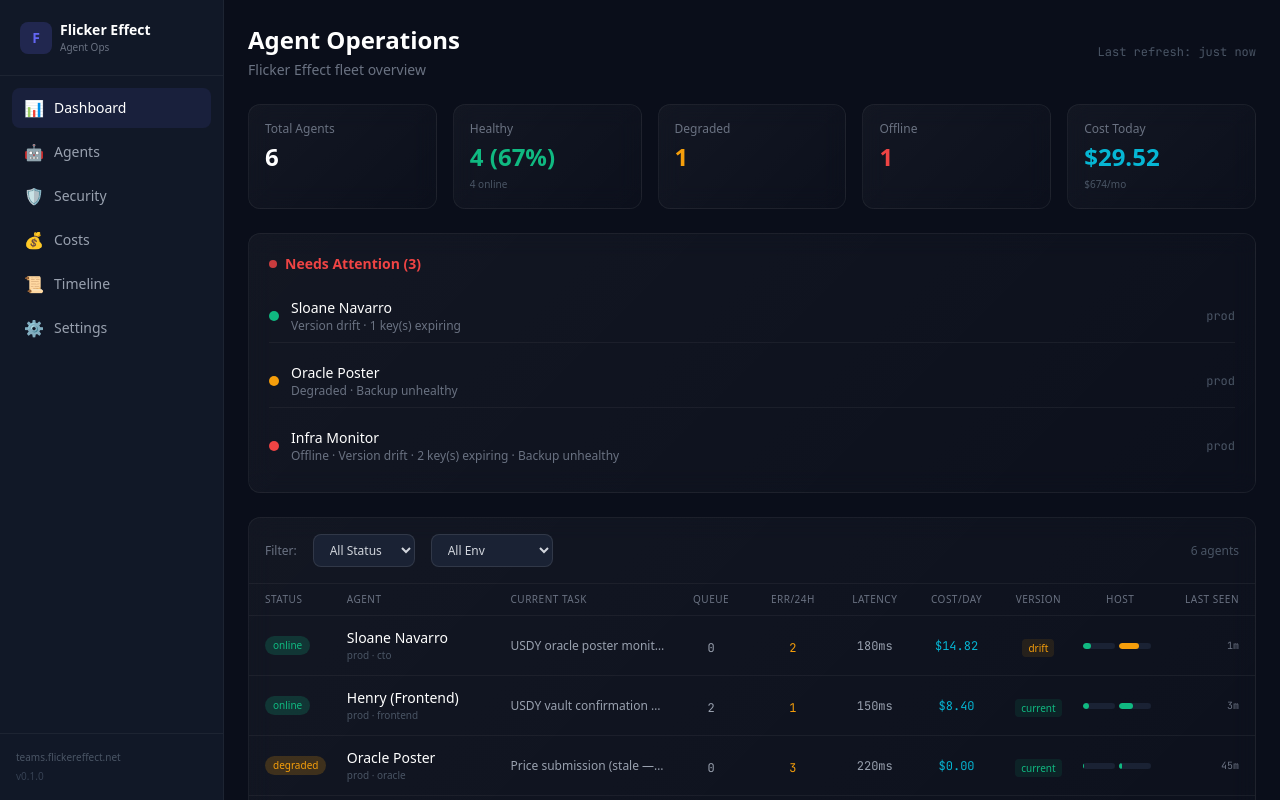
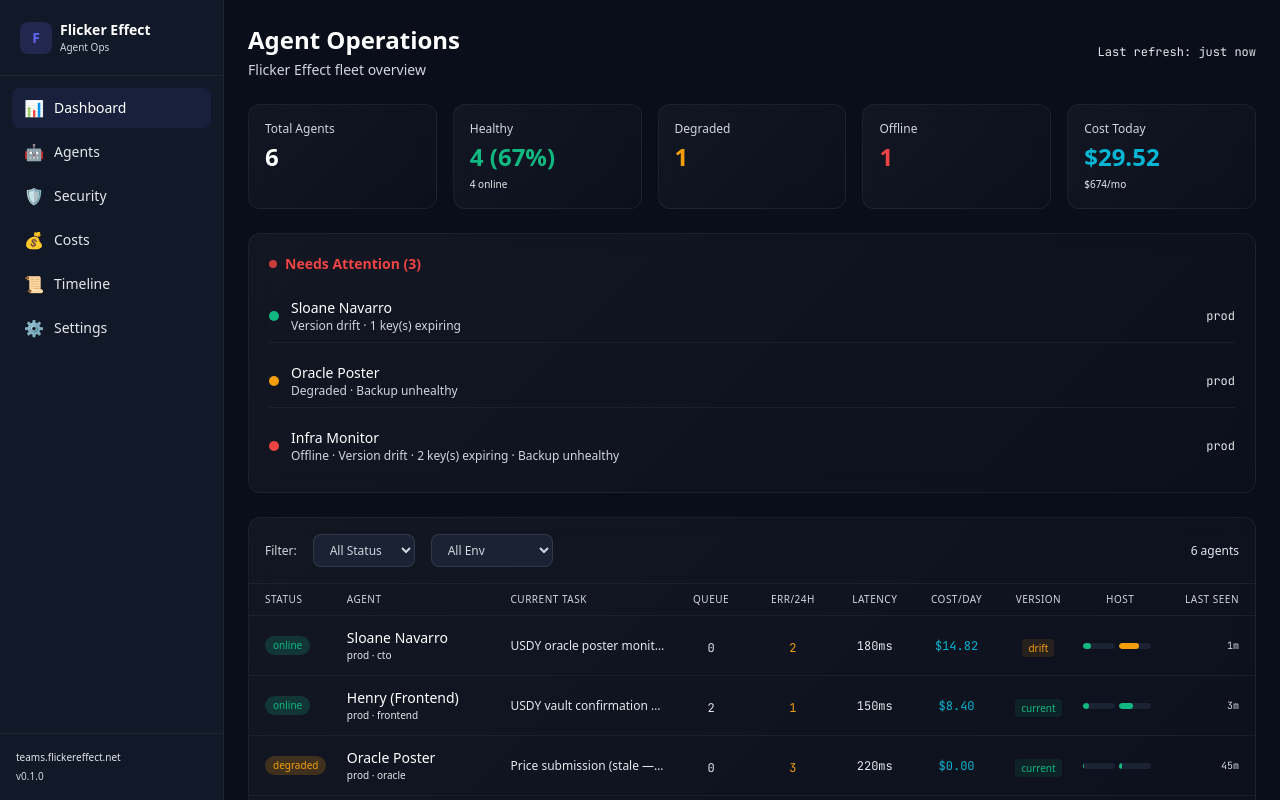
Before and after one commit to FlickerEffect/agent-ops, a Next.js app: page / in a window 1280 px wide. Shown: the top 800 px of the page. Built offline with nearby package versions, Linux system fonts and the light colour scheme.

Commit message:
Fix: bump text contrast across all components
gray-700 → gray-500, gray-600 → gray-400, gray-500 → gray-300, gray-400 → gray-200
Much more readable against the dark background.

```diff
--- a/src/app/globals.css
+++ b/src/app/globals.css
@@ -16,7 +16,7 @@
 }
 
 html { scroll-behavior: smooth; }
-body { background: #0a0e1a; color: #e2e8f0; }
+body { background: #0a0e1a; color: #f1f5f9; }
 
 .glass {
   background: linear-gradient(135deg, rgba(255,255,255,0.04) 0%, rgba(255,255,255,0.01) 100%);
--- a/src/app/page.tsx
+++ b/src/app/page.tsx
@@ -11,9 +11,9 @@ export default function Home() {
         <header className="flex items-center justify-between">
           <div>
             <h1 className="text-2xl font-bold text-white">Agent Operations</h1>
-            <p className="text-sm text-gray-500 mt-1">Flicker Effect fleet overview</p>
+            <p className="text-sm text-gray-300 mt-1">Flicker Effect fleet overview</p>
           </div>
-          <div className="text-xs text-gray-600 font-mono">
+          <div className="text-xs text-gray-200 font-mono">
             Last refresh: just now
           </div>
         </header>
--- a/src/components/AgentDetail.tsx
+++ b/src/components/AgentDetail.tsx
@@ -17,11 +17,11 @@ export function AgentDetail({ agent: a, onClose }: { agent: Agent; onClose: () =
               <StatusDot status={a.status} />
               <h2 className="text-lg font-bold text-white">{a.name}</h2>
             </div>
-            <div className="text-xs text-gray-500 mt-1">
+            <div className="text-xs text-gray-300 mt-1">
               {a.id} · {a.environment} · {a.tags.join(", ")}
             </div>
           </div>
-          <button onClick={onClose} className="text-gray-500 hover:text-white text-xl">✕</button>
+          <button onClick={onClose} className="text-gray-300 hover:text-white text-xl">✕</button>
         </div>
 
         <div className="p-5 space-y-6">
@@ -143,7 +143,7 @@ export function AgentDetail({ agent: a, onClose }: { agent: Agent; onClose: () =
                   <TimelineIcon type={e.type} />
                   <div>
                     <div className="text-xs text-gray-300">{e.message}</div>
-                    <div className="text-[10px] text-gray-600 font-mono">{formatTime(e.time)}</div>
+                    <div className="text-[10px] text-gray-200 font-mono">{formatTime(e.time)}</div>
                   </div>
                 </div>
               ))}
@@ -158,7 +158,7 @@ export function AgentDetail({ agent: a, onClose }: { agent: Agent; onClose: () =
 function Section({ title, children }: { title: string; children: React.ReactNode }) {
   return (
     <div>
-      <h3 className="text-xs text-gray-500 uppercase tracking-wider mb-3 font-semibold">{title}</h3>
+      <h3 className="text-xs text-gray-300 uppercase tracking-wider mb-3 font-semibold">{title}</h3>
       <div className="glass rounded-xl p-4 space-y-2">{children}</div>
     </div>
   );
@@ -167,7 +167,7 @@ function Section({ title, children }: { title: string; children: React.ReactNode
 function KV({ label, value, warn, mono }: { label: string; value: string; warn?: boolean; mono?: boolean }) {
   return (
     <div className="flex items-center justify-between text-sm">
-      <span className="text-gray-500 text-xs">{label}</span>
+      <span className="text-gray-300 text-xs">{label}</span>
       <span className={`text-xs ${warn ? "text-yellow" : "text-gray-300"} ${mono ? "font-mono" : ""}`}>
         {value}
       </span>
@@ -179,11 +179,11 @@ function ResourceBar({ label, value }: { label: string; value: number }) {
   const color = value > 80 ? "bg-red" : value > 60 ? "bg-yellow" : "bg-green";
   return (
     <div className="flex items-center gap-3">
-      <span className="text-xs text-gray-500 w-10">{label}</span>
+      <span className="text-xs text-gray-300 w-10">{label}</span>
       <div className="flex-1 h-2 bg-surface-2 rounded-full overflow-hidden">
         <div className={`h-full ${color} rounded-full transition-all`} style={{ width: `${value}%` }} />
       </div>
-      <span className="text-xs text-gray-400 font-mono w-10 text-right">{value}%</span>
+      <span className="text-xs text-gray-200 font-mono w-10 text-right">{value}%</span>
     </div>
   );
 }
--- a/src/components/AgentTable.tsx
+++ b/src/components/AgentTable.tsx
@@ -21,7 +21,7 @@ export function AgentTable() {
       <div className="glass rounded-xl overflow-hidden">
         {/* Filters */}
         <div className="flex items-center gap-4 p-4 border-b border-white/5">
-          <span className="text-xs text-gray-500">Filter:</span>
+          <span className="text-xs text-gray-300">Filter:</span>
           <select
             value={statusFilter}
             onChange={(e) => setStatusFilter(e.target.value as AgentStatus | "all")}
@@ -43,11 +43,11 @@ export function AgentTable() {
             <option value="staging">Staging</option>
             <option value="dev">Development</option>
           </select>
-          <div className="ml-auto text-xs text-gray-600">{filtered.length} agents</div>
+          <div className="ml-auto text-xs text-gray-200">{filtered.length} agents</div>
         </div>
 
         {/* Header */}
-        <div className="grid grid-cols-12 gap-2 px-4 py-2 text-[10px] text-gray-500 uppercase tracking-wider border-b border-white/5">
+        <div className="grid grid-cols-12 gap-2 px-4 py-2 text-[10px] text-gray-300 uppercase tracking-wider border-b border-white/5">
           <div className="col-span-1">Status</div>
           <div className="col-span-2">Agent</div>
           <div className="col-span-2">Current Task</div>
@@ -72,24 +72,24 @@ export function AgentTable() {
             </div>
             <div className="col-span-2">
               <div className="text-sm text-white font-medium truncate">{a.name}</div>
-              <div className="text-[10px] text-gray-600">
+              <div className="text-[10px] text-gray-200">
                 {a.environment} · {a.tags[0]}
               </div>
             </div>
-            <div className="col-span-2 text-xs text-gray-400 truncate self-center">
+            <div className="col-span-2 text-xs text-gray-200 truncate self-center">
               {a.currentTask || "—"}
             </div>
             <div className="col-span-1 text-center self-center">
-              <span className={`text-xs font-mono ${a.queueDepth > 3 ? "text-yellow" : "text-gray-400"}`}>
+              <span className={`text-xs font-mono ${a.queueDepth > 3 ? "text-yellow" : "text-gray-200"}`}>
                 {a.queueDepth}
               </span>
             </div>
             <div className="col-span-1 text-center self-center">
-              <span className={`text-xs font-mono ${a.errors24h > 5 ? "text-red" : a.errors24h > 0 ? "text-yellow" : "text-gray-500"}`}>
+              <span className={`text-xs font-mono ${a.errors24h > 5 ? "text-red" : a.errors24h > 0 ? "text-yellow" : "text-gray-300"}`}>
                 {a.errors24h}
               </span>
             </div>
-            <div className="col-span-1 text-center self-center text-xs font-mono text-gray-400">
+            <div className="col-span-1 text-center self-center text-xs font-mono text-gray-200">
               {a.apiLatency > 0 ? `${a.apiLatency}ms` : "—"}
             </div>
             <div className="col-span-1 text-center self-center text-xs font-mono text-cyan">
@@ -105,7 +105,7 @@ export function AgentTable() {
             <div className="col-span-1 text-center self-center">
               <HostMini cpu={a.host.cpu} ram={a.host.ram} />
             </div>
-            <div className="col-span-1 text-right self-center text-[10px] text-gray-500 font-mono">
+            <div className="col-span-1 text-right self-center text-[10px] text-gray-300 font-mono">
               {timeAgo(a.lastSeen)}
             </div>
           </div>
--- a/src/components/FleetSummary.tsx
+++ b/src/components/FleetSummary.tsx
@@ -18,12 +18,12 @@ export function FleetSummaryCards() {
       <SummaryCard
         label="Degraded"
         value={s.degraded}
-        color={s.degraded > 0 ? "text-yellow" : "text-gray-500"}
+        color={s.degraded > 0 ? "text-yellow" : "text-gray-300"}
       />
       <SummaryCard
         label="Offline"
         value={s.offline + s.stuck}
-        color={s.offline + s.stuck > 0 ? "text-red" : "text-gray-500"}
+        color={s.offline + s.stuck > 0 ? "text-red" : "text-gray-300"}
       />
       <SummaryCard
         label="Cost Today"
@@ -48,9 +48,9 @@ function SummaryCard({
 }) {
   return (
     <div className="glass rounded-xl p-4">
-      <div className="text-xs text-gray-500 mb-1">{label}</div>
+      <div className="text-xs text-gray-300 mb-1">{label}</div>
       <div className={`text-2xl font-bold ${color}`}>{value}</div>
-      {sub && <div className="text-[10px] text-gray-600 mt-1">{sub}</div>}
+      {sub && <div className="text-[10px] text-gray-200 mt-1">{sub}</div>}
     </div>
   );
 }
--- a/src/components/NeedsAttention.tsx
+++ b/src/components/NeedsAttention.tsx
@@ -17,10 +17,10 @@ export function NeedsAttention() {
               <StatusDot status={a.status} />
               <div>
                 <div className="text-sm text-white font-medium">{a.name}</div>
-                <div className="text-xs text-gray-500">{getReasons(a).join(" · ")}</div>
+                <div className="text-xs text-gray-300">{getReasons(a).join(" · ")}</div>
               </div>
             </div>
-            <div className="text-xs text-gray-600 font-mono">
+            <div className="text-xs text-gray-200 font-mono">
               {a.environment}
             </div>
           </div>
--- a/src/components/Sidebar.tsx
+++ b/src/components/Sidebar.tsx
@@ -10,7 +10,7 @@ export function Sidebar() {
           </div>
           <div>
             <div className="text-sm font-semibold text-white">Flicker Effect</div>
-            <div className="text-[10px] text-gray-500">Agent Ops</div>
+            <div className="text-[10px] text-gray-300">Agent Ops</div>
           </div>
         </div>
       </div>
@@ -25,8 +25,8 @@ export function Sidebar() {
       </nav>
 
       <div className="p-4 border-t border-white/5">
-        <div className="text-[10px] text-gray-600">teams.flickereffect.net</div>
-        <div className="text-[10px] text-gray-700 mt-1">v0.1.0</div>
+        <div className="text-[10px] text-gray-200">teams.flickereffect.net</div>
+        <div className="text-[10px] text-gray-300 mt-1">v0.1.0</div>
       </div>
     </aside>
   );
@@ -37,7 +37,7 @@ function SidebarLink({ href, icon, label, active }: { href: string; icon: string
     <Link
       href={href}
       className={`flex items-center gap-2.5 px-3 py-2 rounded-lg text-sm transition-colors ${
-        active ? "bg-accent/10 text-white" : "text-gray-400 hover:text-white hover:bg-white/5"
+        active ? "bg-accent/10 text-white" : "text-gray-200 hover:text-white hover:bg-white/5"
       }`}
     >
       <span className="text-base">{icon}</span>
```
